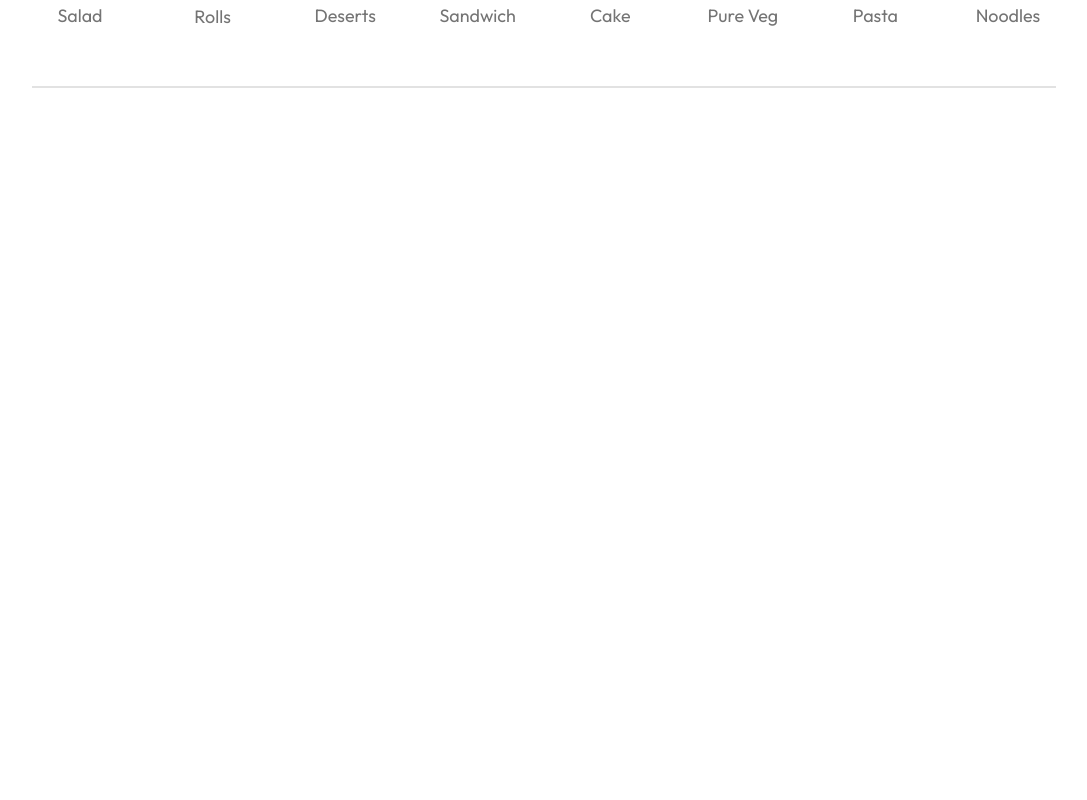
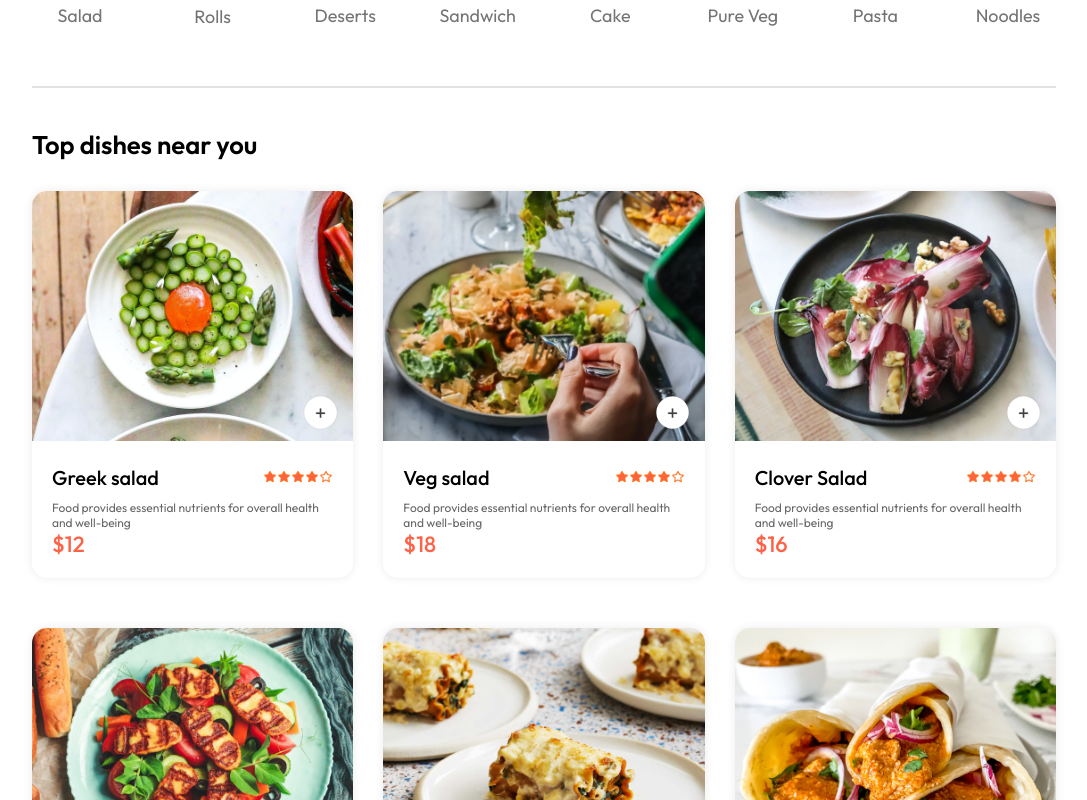
Before and after one commit to eliancontreras/mern-food-delivery-app-main, a React (Vite) app in the folder frontend/: page / in a window 1280 px wide. Shown: the part 820-1620 px from the top of the page, without its empty margins (96-1183 px from the left). Before the commit the page ends 918 px from the top, so only its background shows below. Built offline with nearby package versions, Linux system fonts and the light colour scheme.

Commit message:
Food display part done

```diff
--- /dev/null
+++ b/frontend/src/components/FoodDisplay/FoodDisplay.css
@@ -0,0 +1,16 @@
+.food-display{
+    margin-top: 30px;
+}
+
+.food-display h2{
+    font-size: max(2vw,24px);
+    font-weight: 600;
+}
+
+.food-display-list{
+    display: grid;
+    grid-template-columns: repeat(auto-fill, minmax(240px,1fr));
+    margin-top: 30px;
+    gap: 30px;
+    row-gap: 50px;
+}
--- /dev/null
+++ b/frontend/src/components/FoodDisplay/FoodDisplay.jsx
@@ -0,0 +1,21 @@
+import React, { useContext } from 'react'
+import './FoodDisplay.css'
+import { StoreContext } from '../context/StoreContext'
+import FoodItem from '../FoodItem/FoodItem'
+
+const FoodDisplay = ({category}) => {
+
+    const {food_list} = useContext(StoreContext)
+  return (
+    <div className='food-display' id='food-display'>
+        <h2>Top dishes near you</h2>
+        <div className="food-display-list">
+            {food_list.map((item,index)=>{
+                return <FoodItem key={index} id={item._id} name={item.name} description={item.description} price={item.price} image={item.image}/>
+            })}
+        </div>
+    </div>
+  )
+}
+
+export default FoodDisplay
--- /dev/null
+++ b/frontend/src/components/FoodItem/FoodItem.css
@@ -0,0 +1,74 @@
+.food-item{
+    width: 100%;
+    margin: auto;
+    border-radius: 15px;
+    box-shadow: 0px 0px 10px #00000015;
+    transition: 0.3s;
+    animation: fadeIn 1s;
+}
+
+.food-item-image{
+    width: 100%;
+    border-radius: 15px 15px 0px 0px;
+}
+
+.food-item-info{
+    padding: 20px;
+}
+
+.food-item-name-rating{
+    display: flex;
+    justify-content: space-between;
+    align-items: center;
+    margin-bottom: 10px;
+}
+
+.food-item-name-rating p {
+    font-size: 20px;
+    font-weight: 500;
+}
+
+.food-item-name-rating img{
+    width: 70px;
+}
+
+.food-item-desc{
+    color: #676767;
+    font-size: 12px;
+}
+
+.food-item-price{
+    color: tomato;
+    font-size: 22px;
+    font-weight: 500;
+    margin: 10p 0px;
+}
+
+.food-item-img-container{
+    position: relative;
+}
+
+.food-item-img-container .add{
+    width: 35px;
+    position: absolute;
+    bottom: 15px;
+    right: 15px;
+    cursor: pointer;
+    border-radius: 50%;
+}
+
+.food-item-counter{
+    position: absolute;
+    bottom: 15px;
+    right: 15px;
+    display: flex;
+    align-items: center;
+    gap: 10px;
+    padding: 6px;
+    border-radius: 50px;
+    background-color: white;
+}
+
+.food-item-counter img{
+    width: 30px;
+}
--- /dev/null
+++ b/frontend/src/components/FoodItem/FoodItem.jsx
@@ -0,0 +1,35 @@
+import React, { useContext} from 'react'
+import './FoodItem.css'
+import { assets } from '../../assets/assets'
+import { StoreContext } from '../context/StoreContext';
+
+const FoodItem = ({id,name,price,description,image}) => {
+
+    const {cartItems,addToCart,removeFromCart} = useContext(StoreContext);
+
+  return (
+    <div className='food-item'>
+        <div className="food-item-img-container">
+            <img className='food-item-image' src={image} alt="" />
+            {
+                !cartItems[id] ? <img className='add' onClick={()=> addToCart(id)} src={assets.add_icon_white}/>:
+                <div className="food-item-counter">
+                    <img onClick={()=>removeFromCart(id)} src={assets.remove_icon_red} alt="" />
+                    <p>{cartItems[id]}</p>
+                    <img onClick={()=>addToCart(id)}  src={assets.add_icon_green} alt="" />
+                </div>
+            }
+        </div>
+        <div className="food-item-info">
+            <div className="food-item-name-rating">
+                <p>{name}</p>
+                <img src={assets.rating_starts} alt="" />
+            </div>
+            <p className="food-item-desc">{description}</p>
+            <p className="food-item-price">${price}</p>
+        </div>
+    </div>
+  )
+}
+
+export default FoodItem
--- /dev/null
+++ b/frontend/src/components/context/StoreContext.jsx
@@ -0,0 +1,41 @@
+import { createContext, useEffect, useState } from "react";
+import { food_list } from "../../assets/assets";
+
+export const StoreContext = createContext(null)
+
+const StoreContextProvider = (props) => {
+
+    const [cartItems, setCartItems] = useState({})
+
+    const addToCart = (itemId) =>{
+        if(!cartItems[itemId]){
+            setCartItems((prev)=>({...prev,[itemId]:1}))
+        }else{
+            setCartItems((prev)=>({...prev,[itemId]:prev[itemId]+1}))
+        }
+    }
+
+    const removeFromCart = (itemId) =>{
+        setCartItems((prev)=>({...prev,[itemId]:prev[itemId]-1}))
+    }
+
+    useEffect(()=>{
+        console.log(cartItems)
+    },[cartItems])
+
+    const contextValue = {
+        food_list,
+        cartItems,
+        setCartItems,
+        addToCart,
+        removeFromCart
+    }
+
+    return (
+        <StoreContext.Provider value={contextValue}>
+            {props.children}
+        </StoreContext.Provider>
+    )
+}
+
+export default StoreContextProvider;
--- a/frontend/src/main.jsx
+++ b/frontend/src/main.jsx
@@ -3,9 +3,12 @@
 import App from './App.jsx'
 import './index.css'
 import {BrowserRouter} from 'react-router-dom'
+import StoreContextProvider from './components/context/StoreContext.jsx'
 
 ReactDOM.createRoot(document.getElementById('root')).render(
   <BrowserRouter>
+  <StoreContextProvider>
     <App />
+  </StoreContextProvider>
   </BrowserRouter>,
 )
--- a/frontend/src/pages/Home/Home.jsx
+++ b/frontend/src/pages/Home/Home.jsx
@@ -2,6 +2,7 @@
 import './Home.css'
 import Header from '../../components/Header/Header'
 import ExploreMenu from '../../components/ExploreMenu/ExploreMenu'
+import FoodDisplay from '../../components/FoodDisplay/FoodDisplay'
 
 const Home = () => {
 
@@ -10,6 +11,7 @@
     <div>
       <Header/>
       <ExploreMenu category={category} setCategory={setCategory}/>
+      <FoodDisplay category={category}/>
     </div>
   )
 }
```
